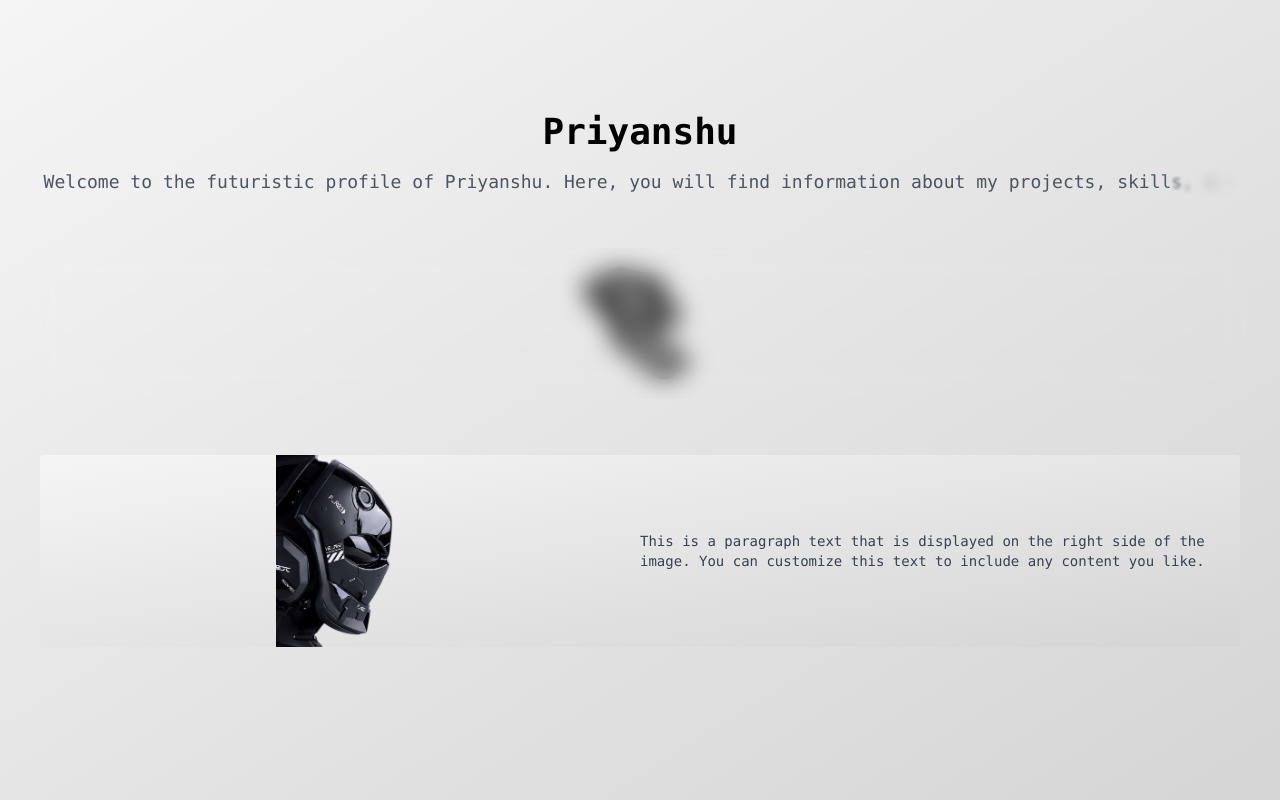
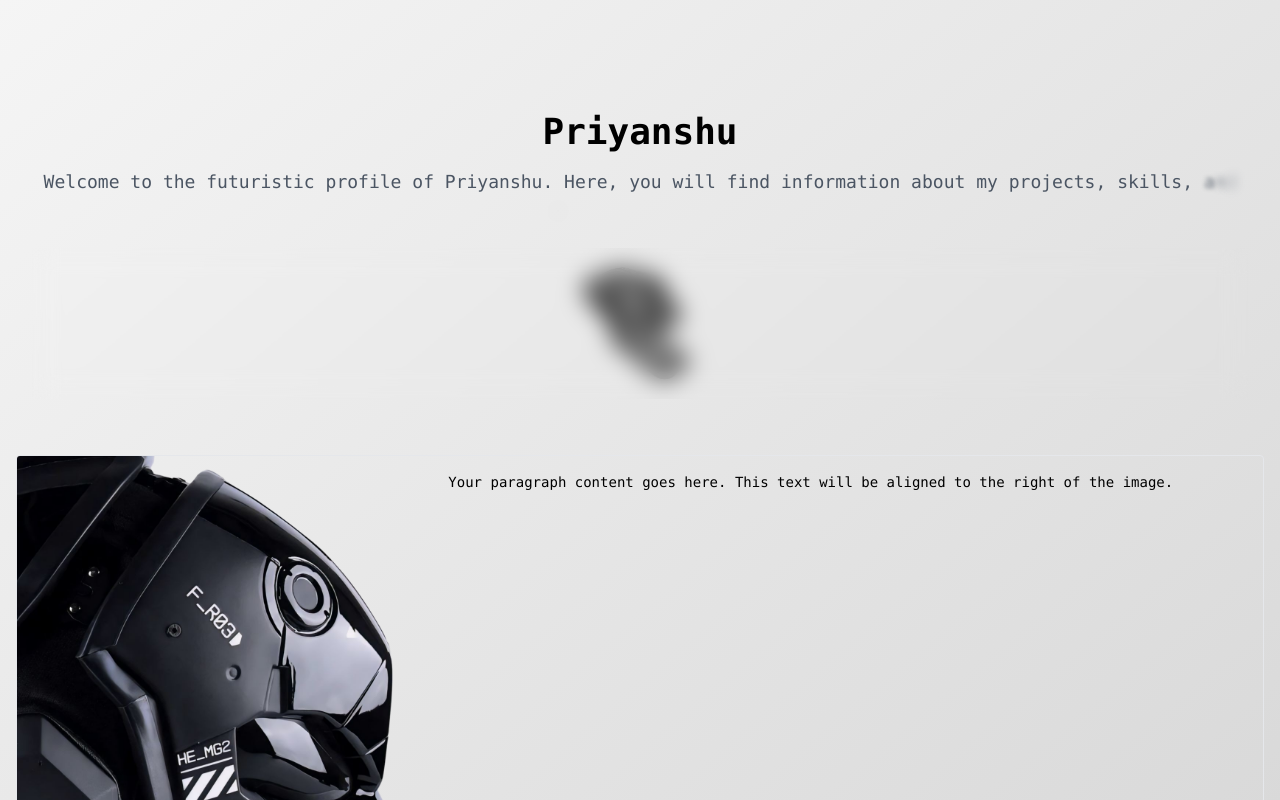
Before and after one commit to Priyansxu/Website, a Next.js app: page / in a window 1280 px wide. Shown: the top 800 px of the page. Built offline with nearby package versions, Linux system fonts and the light colour scheme.

Commit message:
Update index.js

```diff
--- a/pages/index.js
+++ b/pages/index.js
@@ -63,19 +63,18 @@ export default function Page() {
             />
           </div>
         </section>
-        <section className="mt-6 my-6 mx-4 md:mx-10">
-<div className="rounded bg-gradient-to-br from-[#f5f5f5] to-[#d5d5d5] flex items-center justify-center">
-            <div className="relative w-1/2 h-48">
+     <section className="my-6 mx-4 md:mx15">
+<div className="flex border rounded overflow-hidden">
+      <div className="flex-none w-1/3">
         <Image
           src={Helmet}
           alt="Helmet"
-                layout="fill"
-                objectFit="contain"
+          className="object-cover h-full w-full"
         />
       </div>
-            <div className="w-1/2 flex pr-4">
-              <p className="text-sm text-gray-700 text-left md:text-left">
-                This is a paragraph text that is displayed on the right side of the image. You can customize this text to include any content you like.
+      <div className="flex-grow p-4 text-sm">
+        <p>
+          Your paragraph content goes here. This text will be aligned to the right of the image.
         </p>
       </div>
     </div>
```
Lines whose indentation alone changed are shown as unchanged.
